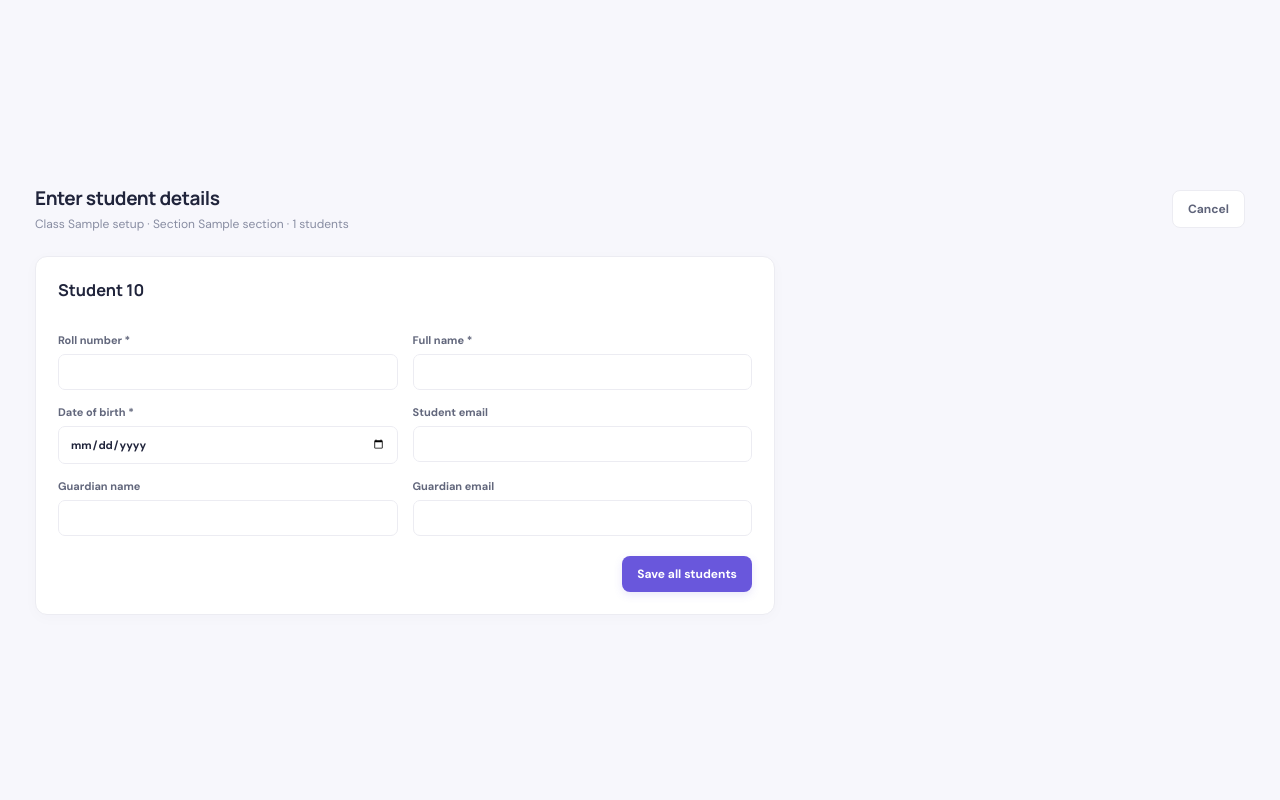
After one commit to GAURAVSINGH2017/attendance-management-system, a Flask app: template templates/bulk_add_students.html in a window 1280 px wide. The commit adds this page. Run offline with Flask 3, Linux system fonts and the light colour scheme; the template is opened without the code that fills it: most values are stand-ins (such as "Sample title", 1, 10 or a date in 2020).

Commit message:
Add class sections and bulk student entry
Add class sections and bulk student entry

```diff
--- a/app.py
+++ b/app.py
@@ -444,6 +444,96 @@ def delete_student(sid):
     return redirect(url_for("students"))
 
 
+@app.route("/classes", methods=["GET", "POST"])
+@login_required
+def classes():
+    if request.method == "POST":
+        class_name = request.form.get("class_name", "").strip()
+        section = request.form.get("section", "").strip()
+        try:
+            count = int(request.form.get("student_count", "0"))
+        except ValueError:
+            count = 0
+        if not class_name or not section or not 1 <= count <= 60:
+            flash("Class, section aur 1 se 60 tak students ki sankhya bharo.", "error")
+        else:
+            session["bulk_class_setup"] = {"class_name": class_name, "section": section, "count": count}
+            return redirect(url_for("bulk_add_students"))
+    groups = query("""SELECT class_name,COALESCE(section,'') section,COUNT(*) student_count
+      FROM students WHERE active=1 GROUP BY class_name,COALESCE(section,'') ORDER BY class_name,section""")
+    return render_template("classes.html", classes=groups,
+        class_name_value=request.args.get("class_name", ""), section_value=request.args.get("section", ""))
+
+
+@app.route("/classes/add-students", methods=["GET", "POST"])
+@login_required
+def bulk_add_students():
+    setup = session.get("bulk_class_setup")
+    if not setup:
+        flash("Pehle class aur section ki jankari bharo.", "error")
+        return redirect(url_for("classes"))
+    if request.method == "POST":
+        new_students = []
+        errors = []
+        for index in range(setup["count"]):
+            prefix = f"student_{index}_"
+            row = {key: request.form.get(prefix + key, "").strip() for key in
+                   ("roll_no", "full_name", "date_of_birth", "email", "guardian_name", "guardian_email")}
+            try:
+                dob = date.fromisoformat(row["date_of_birth"])
+            except ValueError:
+                dob = None
+            if not row["roll_no"] or not row["full_name"] or not dob:
+                errors.append(f"Student {index + 1}: roll number, name aur DOB zaroori hain.")
+            elif dob > date.today():
+                errors.append(f"Student {index + 1}: DOB future mein nahi ho sakti.")
+            row["dob"] = dob
+            new_students.append(row)
+        if errors:
+            for message in errors[:5]:
+                flash(message, "error")
+        else:
+            conn = db()
+            cur = conn.cursor()
+            credentials = []
+            try:
+                for row in new_students:
+                    cur.execute("""INSERT INTO students(roll_no,full_name,class_name,section,date_of_birth,email,guardian_name,guardian_email)
+                      VALUES(%s,%s,%s,%s,%s,%s,%s,%s)""",
+                      (row["roll_no"], row["full_name"], setup["class_name"], setup["section"], row["dob"],
+                       row["email"] or None, row["guardian_name"] or None, row["guardian_email"] or None))
+                    username, initial_password = create_student_login(cur, cur.lastrowid, row["full_name"], row["dob"])
+                    credentials.append({"full_name": row["full_name"], "roll_no": row["roll_no"],
+                                        "username": username, "initial_password": initial_password})
+                conn.commit()
+                session.pop("bulk_class_setup", None)
+                return render_template("class_added.html", class_name=setup["class_name"],
+                                       section=setup["section"], credentials=credentials)
+            except mysql.connector.IntegrityError:
+                conn.rollback()
+                flash("Kisi student ka roll number pehle se use ho raha hai. Roll numbers check karke dobara save karo.", "error")
+            finally:
+                cur.close()
+                conn.close()
+    return render_template("bulk_add_students.html", setup=setup, student_slots=range(setup["count"]))
+
+
+@app.get("/classes/detail")
+@login_required
+def class_detail():
+    class_name = request.args.get("class_name", "").strip()
+    section_arg = request.args.get("section")
+    section = (section_arg or "").strip()
+    if not class_name or section_arg is None:
+        return redirect(url_for("classes"))
+    rows = query("""SELECT s.id,s.roll_no,s.full_name,s.class_name,s.section,s.date_of_birth,s.email,
+      u.username,u.must_change_password FROM students s LEFT JOIN users u ON u.student_id=s.id
+      WHERE s.active=1 AND s.class_name=%s AND COALESCE(s.section,'')=%s ORDER BY s.roll_no""", (class_name, section))
+    for row in rows:
+        row["initial_password"] = f"{student_name_key(row['full_name'])}@123" if row.get("must_change_password") else None
+    return render_template("class_detail.html", class_name=class_name, section=section, students=rows)
+
+
 @app.route("/subjects", methods=["GET", "POST"])
 @login_required
 def subjects():
@@ -491,6 +581,13 @@ def api_class_subjects(class_name):
     return jsonify(query("SELECT id,subject_name,teacher_name FROM subjects WHERE active=1 AND class_name=%s ORDER BY subject_name", (class_name,)))
 
 
+@app.get("/api/classes/<class_name>/sections")
+@login_required
+def api_class_sections(class_name):
+    return jsonify(query("""SELECT DISTINCT COALESCE(section,'') section FROM students
+      WHERE active=1 AND class_name=%s ORDER BY section""", (class_name,)))
+
+
 @app.get("/api/students")
 @login_required
 def api_students():
@@ -535,20 +632,30 @@ def attendance():
     except ValueError:
         selected = date.today().isoformat()
     klass = request.values.get("class_name", "")
+    selected_section_value = request.values.get("section", "")
     subject_id = request.values.get("subject_id", "")
     classes = query("SELECT DISTINCT class_name FROM students WHERE active=1 ORDER BY class_name")
+    sections = query("""SELECT DISTINCT COALESCE(section,'') section FROM students
+      WHERE active=1 AND class_name=%s ORDER BY section""", (klass,)) if klass else []
+    if request.method == "GET" and klass and not selected_section_value:
+        if len(sections) == 1:
+            selected_section_value = sections[0]["section"] or "__blank__"
+        elif len(sections) > 1:
+            selected_section_value = "__choose__"
+    section = "" if selected_section_value == "__blank__" else selected_section_value
     available_subjects = query("SELECT id,subject_name,teacher_name FROM subjects WHERE active=1 AND class_name=%s ORDER BY subject_name", (klass,)) if klass else []
     if request.method == "POST":
-        if not klass or not subject_id:
-            flash("Attendance mark karne se pehle class aur subject select karo.", "error")
+        valid_section_values = {s["section"] or "__blank__" for s in sections}
+        if not klass or selected_section_value not in valid_section_values or not subject_id:
+            flash("Attendance se pehle class, section aur subject select karo.", "error")
             return redirect(url_for("attendance", attendance_date=selected, class_name=klass))
         valid_subject = query("SELECT id,subject_name FROM subjects WHERE id=%s AND class_name=%s AND active=1", (subject_id, klass), one=True)
         if not valid_subject:
             flash("Selected subject is class ke liye available nahi hai.", "error")
-            return redirect(url_for("attendance", attendance_date=selected, class_name=klass))
+            return redirect(url_for("attendance", attendance_date=selected, class_name=klass, section=selected_section_value))
         ids = request.form.getlist("student_id")
         allowed = {str(s["id"]): s for s in query("""SELECT id,roll_no,full_name,class_name,email,guardian_name,guardian_email
-          FROM students WHERE active=1 AND class_name=%s""", (klass,))}
+          FROM students WHERE active=1 AND class_name=%s AND COALESCE(section,'')=%s""", (klass, section))}
         changed_absences = []
         saved_count = 0
         conn = db()
@@ -573,25 +680,29 @@ def attendance():
             cur.close(); conn.close()
         attempts = []
         for student in changed_absences:
-                    attempts.extend(send_attendance_emails(student, selected, valid_subject["subject_name"],
-                                                 request.form.get(f"status_{student['id']}", "Absent")))
+            attempts.extend(send_attendance_emails(
+                student, selected, valid_subject["subject_name"],
+                request.form.get(f"status_{student['id']}", "Absent")))
         delivered = sum(1 for attempt in attempts if attempt["sent"])
         failed = sum(1 for attempt in attempts if not attempt["sent"])
         flash(f"{saved_count} students ki attendance save ho gayi.", "success")
         if delivered:
-            flash(f"{delivered} guardian notification(s) accepted for delivery.", "success")
+            flash(f"{delivered} email notification(s) accepted for delivery.", "success")
         if failed:
             flash(f"{failed} notification(s) fail hue. Notifications page par details dekho.", "warning")
-        return redirect(url_for("attendance", attendance_date=selected, class_name=klass, subject_id=subject_id))
-    if klass and subject_id:
+        return redirect(url_for("attendance", attendance_date=selected, class_name=klass,
+                                section=selected_section_value, subject_id=subject_id))
+    if klass and subject_id and selected_section_value not in ("", "__choose__"):
         sql = """SELECT s.id,s.roll_no,s.full_name,s.class_name,s.section,a.status
           FROM students s LEFT JOIN attendance a ON a.student_id=s.id AND a.attendance_date=%s AND a.subject_id=%s
-          WHERE s.active=1 AND s.class_name=%s ORDER BY s.section,s.roll_no"""
-        rows = query(sql, (selected, subject_id, klass))
+          WHERE s.active=1 AND s.class_name=%s AND COALESCE(s.section,'')=%s ORDER BY s.roll_no"""
+        rows = query(sql, (selected, subject_id, klass, section))
     else:
         rows = []
     return render_template("attendance.html", students=rows, classes=classes, subjects=available_subjects,
-                           selected=selected, selected_class=klass, selected_subject=subject_id)
+                           selected=selected, selected_class=klass, selected_section=section,
+                           selected_section_value=selected_section_value,
+                           selected_subject=subject_id, sections=sections)
 
 
 @app.get("/reports")
--- a/static/app.js
+++ b/static/app.js
@@ -9,5 +9,7 @@ document.querySelectorAll('[data-set-all]').forEach(b=>b.addEventListener('click
 document.querySelectorAll('.status-select').forEach(s=>s.addEventListener('change',()=>s.className='status-select status-'+s.value.toLowerCase()));
 const attendanceClass=document.getElementById('attendance-class');
 const attendanceSubject=document.getElementById('attendance-subject');
-if(attendanceClass&&attendanceSubject){attendanceClass.addEventListener('change',async()=>{const previous=attendanceSubject.value;attendanceSubject.innerHTML='<option value="">Loading subjects…</option>';try{const response=await fetch(`/api/classes/${encodeURIComponent(attendanceClass.value)}/subjects`);if(!response.ok)throw new Error('Request failed');const items=await response.json();attendanceSubject.innerHTML='<option value="">Choose subject</option>';items.forEach(item=>{const option=document.createElement('option');option.value=item.id;option.textContent=item.subject_name+(item.teacher_name?' · '+item.teacher_name:'');attendanceSubject.appendChild(option)});if(items.some(item=>String(item.id)===previous))attendanceSubject.value=previous;if(items.length===0)attendanceSubject.innerHTML='<option value="">No subjects for this class</option>'}catch(error){attendanceSubject.innerHTML='<option value="">Could not load subjects</option>'}})}
+if(attendanceClass&&attendanceSubject){attendanceClass.addEventListener('change',async()=>{const previous=attendanceSubject.value;if(!attendanceClass.value){attendanceSubject.innerHTML='<option value="">Choose subject</option>';return}attendanceSubject.innerHTML='<option value="">Loading subjects…</option>';try{const response=await fetch(`/api/classes/${encodeURIComponent(attendanceClass.value)}/subjects`);if(!response.ok)throw new Error('Request failed');const items=await response.json();attendanceSubject.innerHTML='<option value="">Choose subject</option>';items.forEach(item=>{const option=document.createElement('option');option.value=item.id;option.textContent=item.subject_name+(item.teacher_name?' · '+item.teacher_name:'');attendanceSubject.appendChild(option)});if(items.some(item=>String(item.id)===previous))attendanceSubject.value=previous;if(items.length===0)attendanceSubject.innerHTML='<option value="">No subjects for this class</option>'}catch(error){attendanceSubject.innerHTML='<option value="">Could not load subjects</option>'}})}
+const attendanceSection=document.getElementById('attendance-section');
+if(attendanceClass&&attendanceSection){attendanceClass.addEventListener('change',async()=>{if(!attendanceClass.value){attendanceSection.innerHTML='<option value="">Choose section</option>';return}attendanceSection.innerHTML='<option value="">Loading sections…</option>';try{const response=await fetch(`/api/classes/${encodeURIComponent(attendanceClass.value)}/sections`);if(!response.ok)throw new Error('Request failed');const items=await response.json();attendanceSection.innerHTML='<option value="">Choose section</option>';items.forEach(item=>{const option=document.createElement('option');option.value=item.section||'__blank__';option.textContent=item.section||'General';attendanceSection.appendChild(option)});if(items.length===1)attendanceSection.value=items[0].section||'__blank__'}catch(error){attendanceSection.innerHTML='<option value="">Could not load sections</option>'}})}
 setTimeout(()=>document.querySelectorAll('.flash').forEach(f=>{f.style.opacity='0';setTimeout(()=>f.remove(),300)}),5000);
--- a/templates/base.html
+++ b/templates/base.html
@@ -13,6 +13,7 @@
   <div class="nav-label">MAIN MENU</div>
   <nav id="main-navigation">{% if current_role=='student' %}<a class="nav-link {{ 'active' if request.endpoint=='student_attendance' else '' }}" href="{{ url_for('student_attendance') }}"><span>▤</span> My attendance</a>{% else %}<a class="nav-link {{ 'active' if request.endpoint=='dashboard' else '' }}" href="{{ url_for('dashboard') }}"><span>▦</span> Overview</a>
     <a class="nav-link {{ 'active' if request.endpoint in ['students','edit_student'] else '' }}" href="{{ url_for('students') }}"><span>♙</span> Students</a>
+    <a class="nav-link {{ 'active' if request.endpoint in ['classes','bulk_add_students','class_detail'] else '' }}" href="{{ url_for('classes') }}"><span>▦</span> Classes</a>
     <a class="nav-link {{ 'active' if request.endpoint in ['subjects','archive_subject'] else '' }}" href="{{ url_for('subjects') }}"><span>▣</span> Subjects</a>
     <a class="nav-link {{ 'active' if request.endpoint=='attendance' else '' }}" href="{{ url_for('attendance') }}"><span>✓</span> Mark attendance</a>
     <a class="nav-link {{ 'active' if request.endpoint in ['reports','export_report'] else '' }}" href="{{ url_for('reports') }}"><span>▤</span> Reports</a>
--- /dev/null
+++ b/templates/bulk_add_students.html
@@ -0,0 +1,4 @@
+{% extends 'base.html' %}{% block heading %}Add class students{% endblock %}{% block content %}
+<div class="welcome-row"><div><h2>Enter student details</h2><p class="muted">Class {{ setup.class_name }} · Section {{ setup.section }} · {{ setup.count }} students</p></div><a class="button secondary" href="{{ url_for('classes') }}">Cancel</a></div>
+<div class="panel edit-panel"><form method="post" class="form-grid">{% for i in student_slots %}<div class="wide"><h3>Student {{ i+1 }}</h3></div><label>Roll number *<input name="student_{{ i }}_roll_no" maxlength="30" required></label><label>Full name *<input name="student_{{ i }}_full_name" maxlength="120" required></label><label>Date of birth *<input type="date" name="student_{{ i }}_date_of_birth" required></label><label>Student email<input type="email" name="student_{{ i }}_email"></label><label>Guardian name<input name="student_{{ i }}_guardian_name" maxlength="120"></label><label>Guardian email<input type="email" name="student_{{ i }}_guardian_email"></label>{% endfor %}<div class="form-actions wide"><button class="button primary">Save all students</button></div></form></div>
+{% endblock %}
--- /dev/null
+++ b/templates/class_added.html
@@ -0,0 +1,5 @@
+{% extends 'base.html' %}{% block heading %}Class created{% endblock %}{% block content %}
+<div class="welcome-row"><div><h2>Class {{ class_name }} · Section {{ section }} saved</h2><p class="muted">Student accounts were created. Share each student's login privately.</p></div></div>
+<div class="panel"><div class="table-scroll"><table><thead><tr><th>STUDENT</th><th>ROLL NO.</th><th>STUDENT USERNAME</th><th>INITIAL PASSWORD</th></tr></thead><tbody>{% for s in credentials %}<tr><td>{{ s.full_name }}</td><td>{{ s.roll_no }}</td><td>{{ s.username }}</td><td>{{ s.initial_password }}</td></tr>{% endfor %}</tbody></table></div><div class="table-footer">Students must change the initial password on first login. Keep these credentials private.</div></div>
+<div class="form-actions"><a class="button primary" href="{{ url_for('class_detail',class_name=class_name,section=section) }}">Open class details</a><a class="button secondary" href="{{ url_for('classes') }}">Back to classes</a></div>
+{% endblock %}
--- /dev/null
+++ b/templates/class_detail.html
@@ -0,0 +1,4 @@
+{% extends 'base.html' %}{% block heading %}Class details{% endblock %}{% block content %}
+<div class="welcome-row"><div><h2>Class {{ class_name }} · Section {{ section or 'General' }}</h2><p class="muted">{{ students|length }} active students</p></div><a class="button secondary" href="{{ url_for('classes') }}">← Back to classes</a></div>
+<div class="panel"><div class="table-scroll"><table><thead><tr><th>STUDENT</th><th>ROLL NO.</th><th>DOB</th><th>STUDENT LOGIN</th><th>INITIAL PASSWORD</th><th>PROFILE</th></tr></thead><tbody>{% for s in students %}<tr><td>{{ s.full_name }}</td><td>{{ s.roll_no }}</td><td>{{ s.date_of_birth or '—' }}</td><td>{{ s.username or 'Not set' }}</td><td>{{ s.initial_password or ('Changed' if s.username else '—') }}</td><td><a class="text-link" href="{{ url_for('edit_student',sid=s.id) }}">Edit →</a></td></tr>{% else %}<tr><td colspan="6" class="empty-row">No students in this section.</td></tr>{% endfor %}</tbody></table></div></div>
+{% endblock %}
--- /dev/null
+++ b/templates/classes.html
@@ -0,0 +1,5 @@
+{% extends 'base.html' %}{% block heading %}Classes{% endblock %}{% block content %}
+<div class="welcome-row"><div><h2>Class sections</h2><p class="muted">Create a class section and enter all its students together.</p></div></div>
+<div class="panel edit-panel"><h3>Add a class section</h3><form method="post" class="form-grid"><label>Class name *<input name="class_name" required maxlength="50" value="{{ class_name_value }}" placeholder="e.g. 8"></label><label>Section *<input name="section" required maxlength="20" value="{{ section_value }}" placeholder="e.g. A"></label><label>Number of students *<input type="number" name="student_count" required min="1" max="60" value="1"></label><div class="form-actions wide"><button class="button primary">Continue to student details →</button></div></form></div>
+<div class="panel"><div class="panel-head"><div><h3>Saved class sections</h3><p class="muted">Choose a section to see its student list.</p></div></div><div class="table-scroll"><table><thead><tr><th>CLASS</th><th>SECTION</th><th>STUDENTS</th><th>DETAILS</th></tr></thead><tbody>{% for c in classes %}<tr><td>{{ c.class_name }}</td><td>{{ c.section or '—' }}</td><td>{{ c.student_count }}</td><td><a class="text-link" href="{{ url_for('class_detail',class_name=c.class_name,section=c.section) }}">Open class →</a></td></tr>{% else %}<tr><td colspan="4" class="empty-row">No class sections yet. Add one above.</td></tr>{% endfor %}</tbody></table></div></div>
+{% endblock %}
```
Also changed, not shown: templates/attendance.html (+4 -3 lines), README.md.
